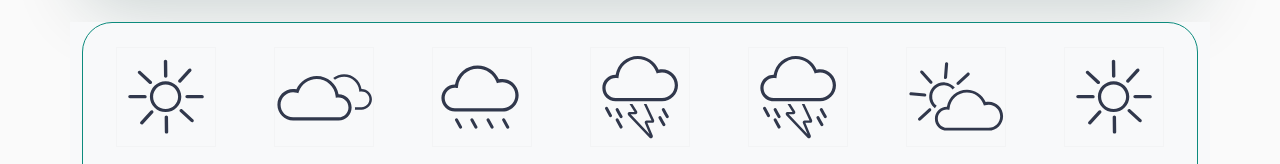
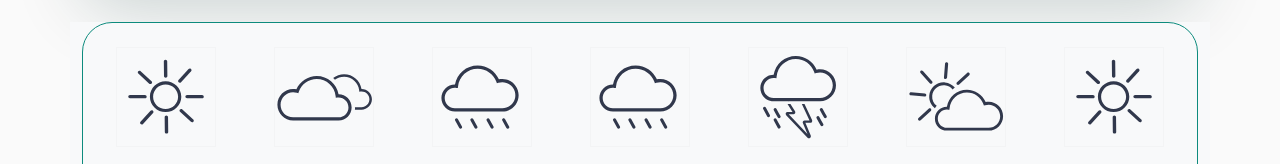
Before and after one commit to Ellathiel/weather-project, a plain HTML site: page index.html in a window 1280 px wide. Shown: the part 552-716 px from the top of the page. Drawn offline with nearby package versions, Linux system fonts and the light colour scheme.

Commit message:
Change-weather-icon

```diff
--- a/index.html
+++ b/index.html
@@ -234,7 +234,7 @@
               <div class="d-flex align-items-center flex-column">
                 <img
                   class="forecast-icon"
-                  src="./media/ico-chancetstorms.svg"
+                  src="./media/ico-chancerain.svg"
                   alt="forecast icon"
                 />
                 <h4>Mo, May 22</h4>
```
